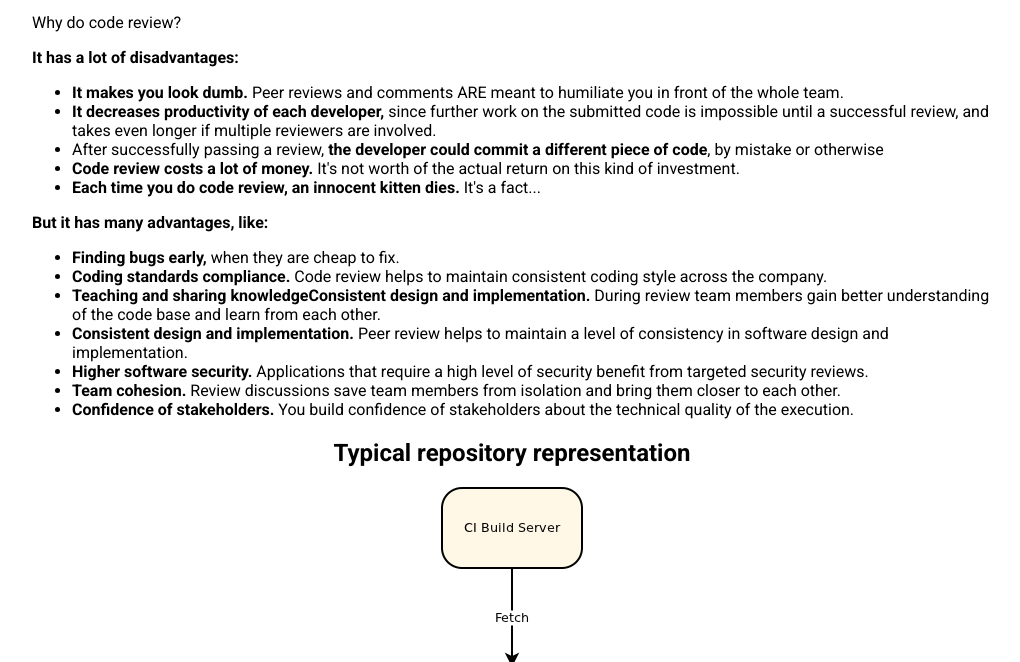
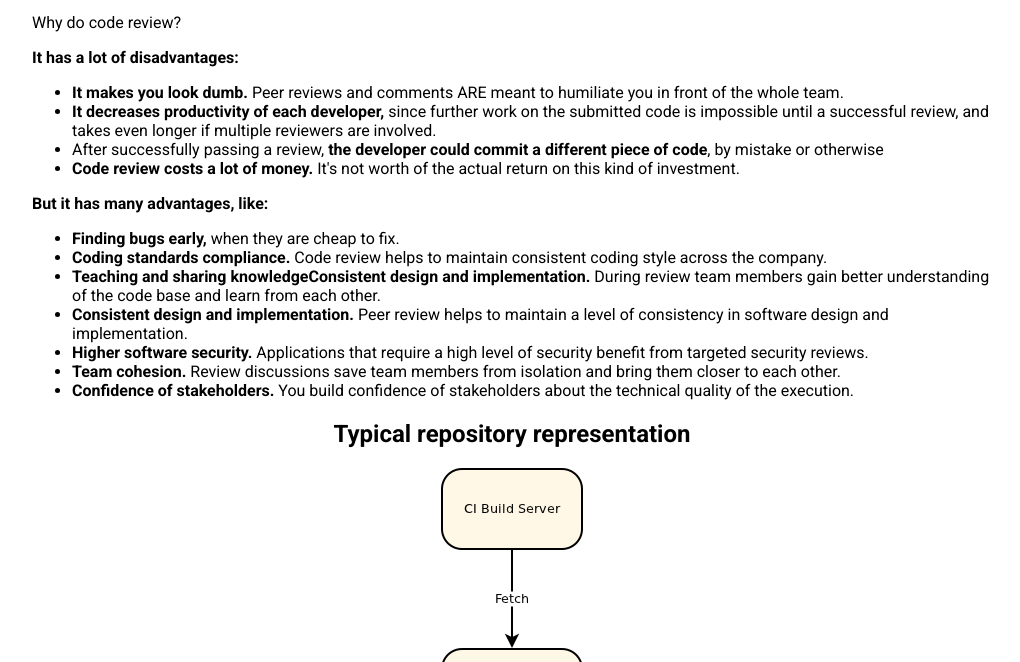
Before and after one commit to lrochefort-william/demo-gerrit, a plain HTML site: page index.html in a window 1280 px wide. Shown: the part 138-800 px from the top of the page, without its empty margins (128-1148 px from the left). Drawn offline with Linux system fonts and the light colour scheme.

Commit message:
pu de chat mort
Change-Id: I784431a063e1a94a9d58fc903d866e88b171b17f

```diff
--- a/index.html
+++ b/index.html
@@ -25,7 +25,6 @@
 				<li><strong>It decreases productivity of each developer, </strong>since further work on the submitted code is impossible until a successful review, and takes even longer if multiple reviewers are involved.</li>
 				<li>After successfully passing a review, <strong>the developer could commit a different piece of code</strong>, by mistake or otherwise</li>
 				<li><strong>Code review costs a lot of money. </strong>It's not worth of the actual return on this kind of investment.</li>
-				<li><strong>Each time you do code review, an innocent kitten dies. </strong> It's a fact...</li>
 			</ul>
 			<p><strong>But it has many advantages, like:</strong></p>
 			<ul>
```
